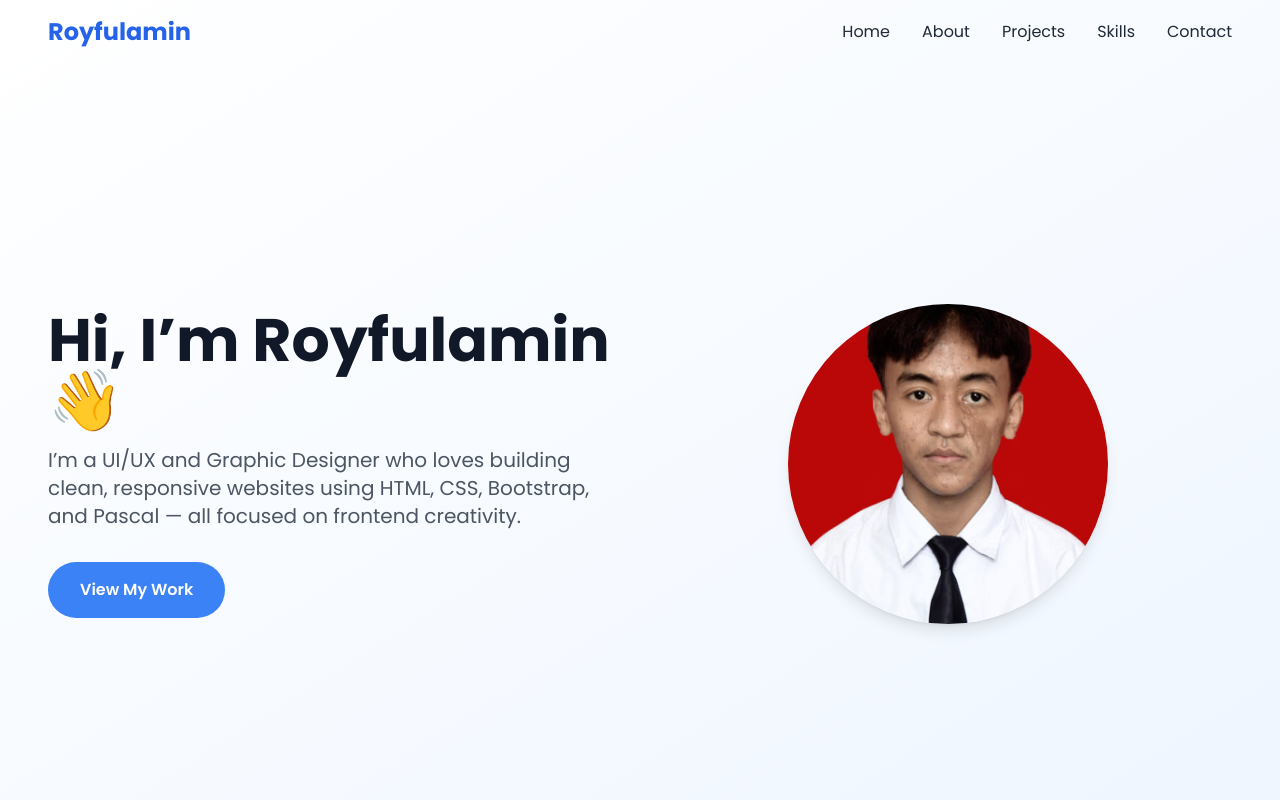
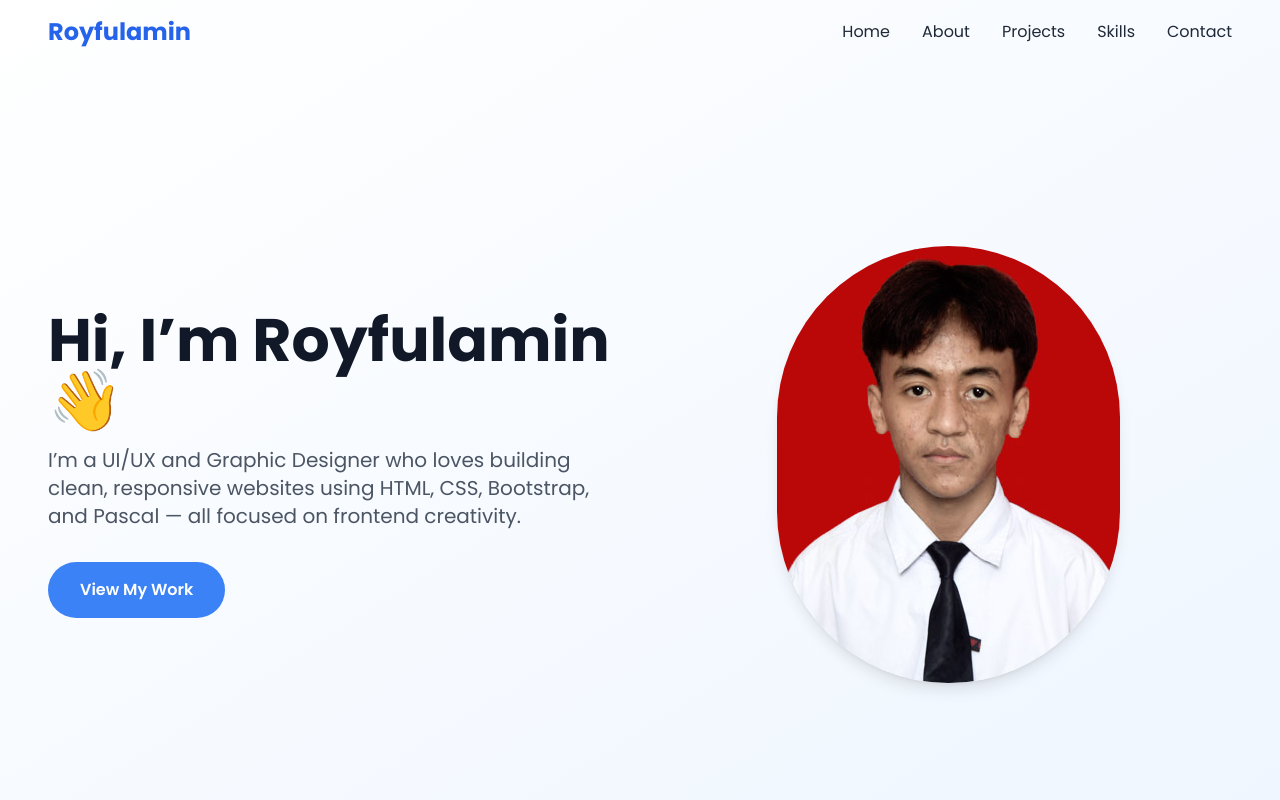
Before and after one commit to Ryflan332/protofolio, a plain HTML site: page index.html in a window 1280 px wide. Shown: the top 800 px of the page. Drawn offline with nearby package versions, Linux system fonts and the light colour scheme.

Commit message:
Update index.html

```diff
--- a/index.html
+++ b/index.html
@@ -136,7 +136,7 @@
           <img
             src="/img/avatar.JPG"
             alt="Royfulamin Avatar"
-            class="w-56 h-56 md:w-80 md:h-80 rounded-full object-cover shadow-lg"
+            class="w-70 h-70 md:w-900 md:h-800 rounded-full shadow-lg"
           />
         </div>
       </div>
```
